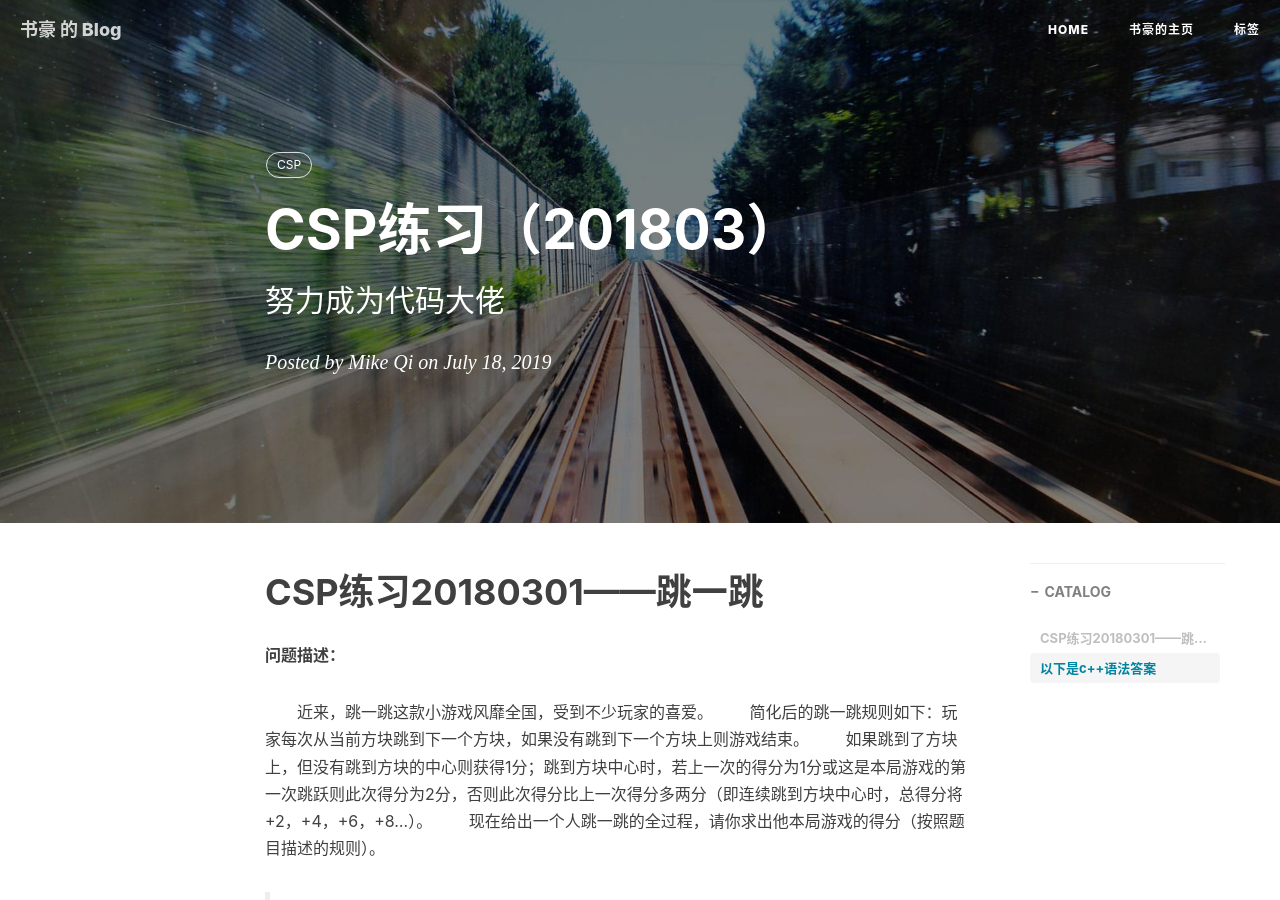
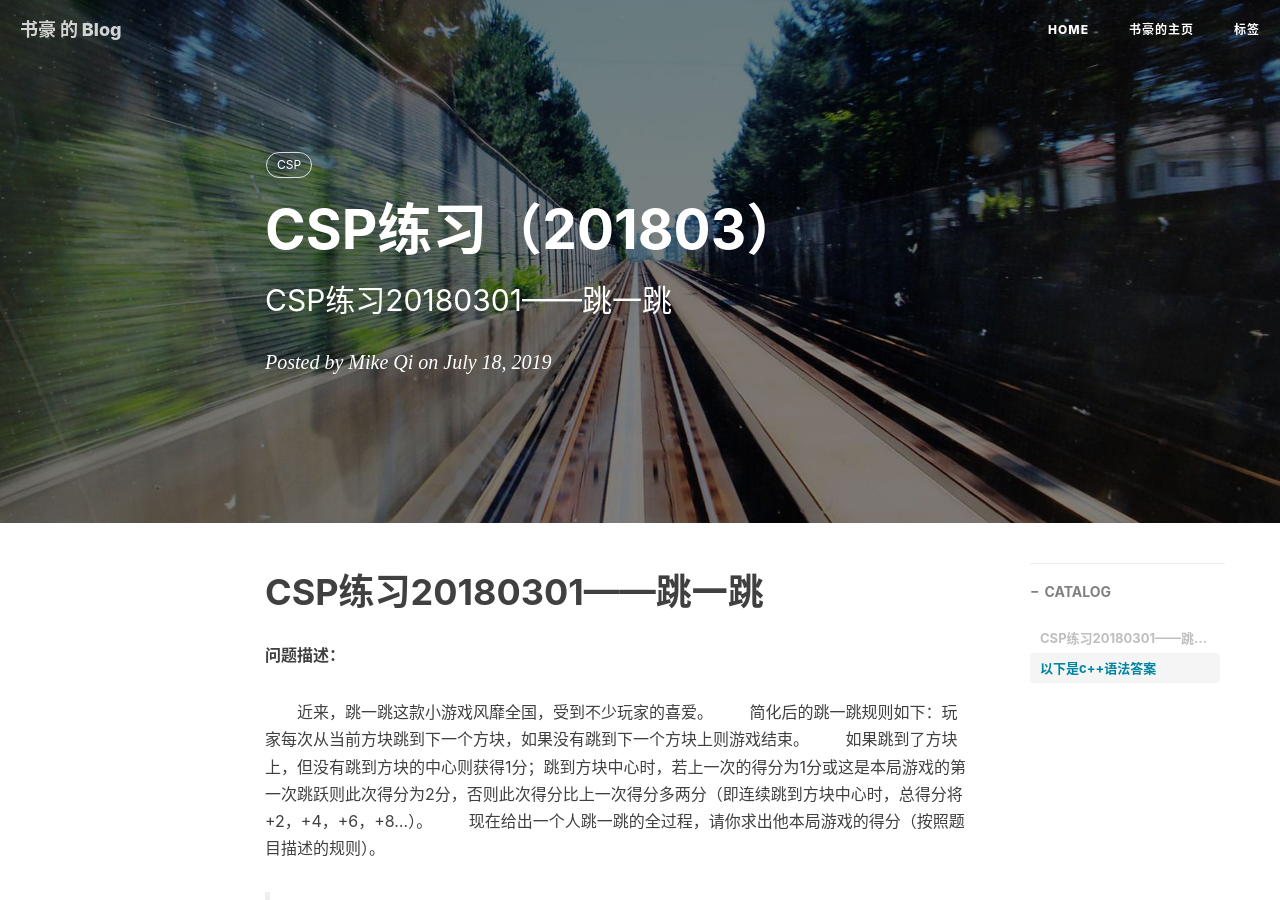
Before and after one commit to qiletian666/qiletian666.github.io, a Jekyll site: the page built from _posts/2019-07-18-csp练习.md, in a window 1280 px wide and 900 px high. Built offline with Jekyll 4.4.1, drawn with Linux system fonts in a browser that asks for light colours; nearby versions of some CDN libraries; comment, search, counter and statistics services are not loaded.

Commit message:
Update 2019-07-18-csp练习.md

```diff
--- a/_posts/2019-07-18-csp练习.md
+++ b/_posts/2019-07-18-csp练习.md
@@ -1,7 +1,7 @@
 ---
 layout:     post
 title:      CSP练习（201803）
-subtitle:   努力成为代码大佬
+subtitle:   CSP练习20180301——跳一跳
 date:       2019-07-18
 author:     Mike Qi
 header-img: img/post-bg-2015.jpg
```
